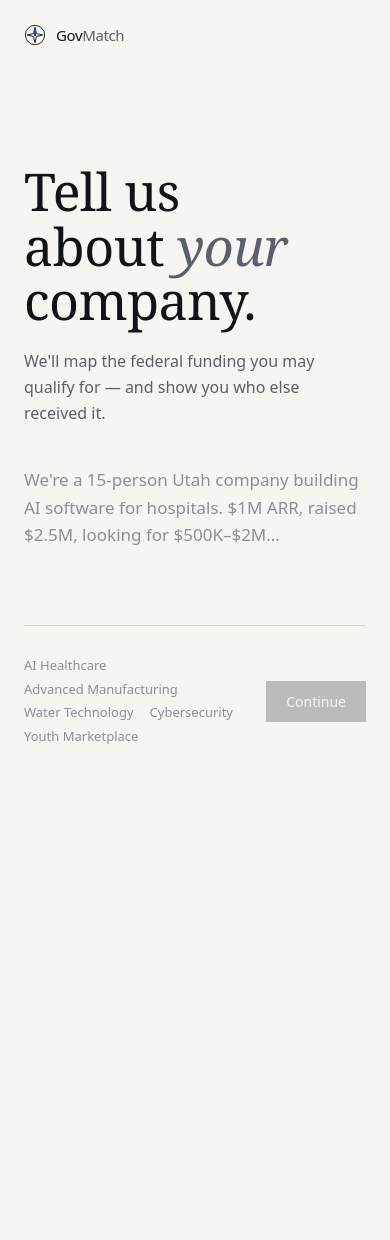
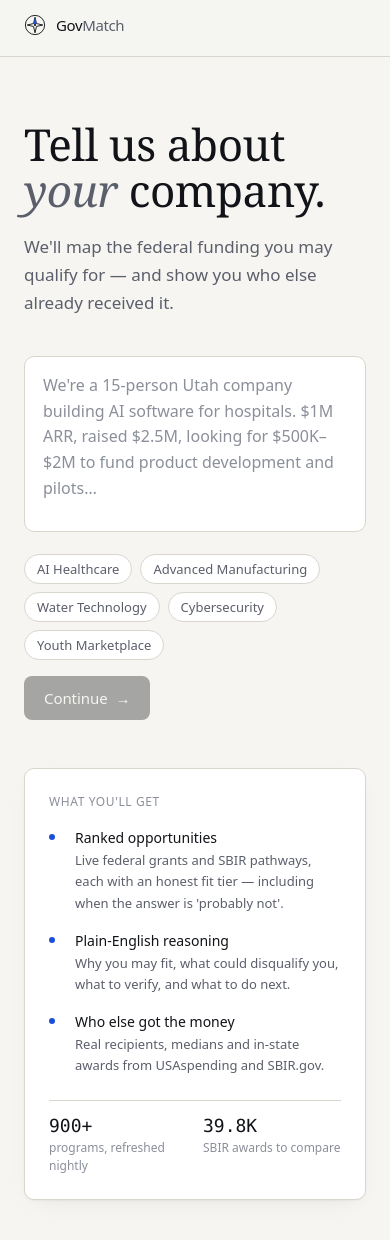
Before and after one commit to MaksymTaran25/ai-builder-hackathon, a React (Vite) app in the folder frontend/: page / in a window 390 px wide. Shown: the top 1240 px of the page. Before the commit the page ends 844 px from the top, so only its background shows below. Built offline with nearby package versions, Linux system fonts and the light colour scheme.

Commit message:
Proper product shell: sticky top bar with progress steps, white cards on paper, real input surface + chips + primary button, two-column intake with 'what you get' panel, results with sticky sidebar (similar companies, Utah)

```diff
--- a/frontend/src/App.tsx
+++ b/frontend/src/App.tsx
@@ -25,12 +25,22 @@ export default function App() {
     }
   }
 
+  const step = view.name === 'intake' ? 1 : view.name === 'confirm' ? 2 : 3
+
   return (
     <div className="min-h-screen">
-      <header className="mx-auto flex max-w-[640px] items-center px-6 pt-6 print:hidden">
-        <button onClick={() => setView({ name: 'intake' })} className="text-ink" aria-label="GovMatch home">
-          <Logo />
-        </button>
+      <header className="sticky top-0 z-10 border-b border-hairline bg-paper/90 backdrop-blur print:hidden">
+        <div className="mx-auto flex h-14 max-w-[1080px] items-center justify-between px-6">
+          <button onClick={() => setView({ name: 'intake' })} className="text-ink" aria-label="GovMatch home">
+            <Logo />
+          </button>
+          <nav className="hidden items-center gap-6 text-[13px] sm:flex" aria-label="Progress">
+            <Step n={1} label="Describe" active={step === 1} done={step > 1} />
+            <Step n={2} label="Confirm" active={step === 2} done={step > 2} />
+            <Step n={3} label="Your map" active={step === 3} done={false} />
+          </nav>
+          <span className="hidden text-[12px] text-ash md:block">Live federal data · runs locally</span>
+        </div>
       </header>
 
       {view.name === 'intake' && <Intake onExtracted={(extract) => setView({ name: 'confirm', extract })} />}
@@ -41,13 +51,31 @@ export default function App() {
       {view.name === 'map' && <OpportunityMap data={view.data} onBack={() => setView({ name: 'intake' })} />}
       {view.name === 'error' && (
         <div className="mx-auto max-w-[640px] px-6 pt-28">
-          <p className="text-[15px] text-ink-2">Something went wrong. {view.message}</p>
-          <button className="mt-6 text-[14px] text-accent underline underline-offset-4" onClick={() => setView({ name: 'intake' })}>
-            Start over
-          </button>
+          <div className="card p-8">
+            <h2 className="text-[20px] font-medium text-ink">Something went wrong</h2>
+            <p className="mt-2 text-[14px] text-graphite">{view.message}</p>
+            <button className="btn btn-primary mt-6" onClick={() => setView({ name: 'intake' })}>
+              Start over
+            </button>
+          </div>
         </div>
       )}
     </div>
+  )
+}
+
+function Step({ n, label, active, done }: { n: number; label: string; active: boolean; done: boolean }) {
+  return (
+    <span className={`flex items-center gap-2 ${active ? 'text-ink' : done ? 'text-graphite' : 'text-ash'}`}>
+      <span
+        className={`num flex h-5 w-5 items-center justify-center rounded-full text-[11px] ${
+          active ? 'bg-ink text-paper' : done ? 'bg-mist text-graphite' : 'border border-hairline text-ash'
+        }`}
+      >
+        {done ? '✓' : n}
+      </span>
+      {label}
+    </span>
   )
 }
 
@@ -65,10 +93,26 @@ function Loading() {
     return () => clearInterval(id)
   }, [])
   return (
-    <div className="mx-auto max-w-[640px] px-6 pt-36">
-      <p className="text-[17px] text-ink">{STEPS[step]}…</p>
-      <div className="mt-4 h-px w-full bg-hairline">
-        <div className="h-px bg-ink transition-all duration-1000" style={{ width: `${((step + 1) / STEPS.length) * 100}%` }} />
+    <div className="mx-auto max-w-[520px] px-6 pt-32">
+      <div className="card p-8">
+        <div className="text-[12px] uppercase tracking-wider text-ash">Building your map</div>
+        <ul className="mt-4 space-y-3">
+          {STEPS.map((s, i) => (
+            <li key={s} className={`flex items-center gap-3 text-[15px] ${i <= step ? 'text-ink' : 'text-ash'}`}>
+              <span
+                className={`flex h-5 w-5 items-center justify-center rounded-full text-[11px] ${
+                  i < step ? 'bg-ink text-paper' : i === step ? 'border-2 border-ink' : 'border border-hairline'
+                }`}
+              >
+                {i < step ? '✓' : ''}
+              </span>
+              {s}
+            </li>
+          ))}
+        </ul>
+        <div className="mt-6 h-1 w-full overflow-hidden rounded-full bg-mist">
+          <div className="h-1 rounded-full bg-ink transition-all duration-1000" style={{ width: `${((step + 1) / STEPS.length) * 100}%` }} />
+        </div>
       </div>
     </div>
   )
--- a/frontend/src/components/Intake.tsx
+++ b/frontend/src/components/Intake.tsx
@@ -19,7 +19,7 @@ export default function Intake({ onExtracted }: Props) {
       const r = await api.extract(text)
       onExtracted(r, text)
     } catch (e) {
-      setError("Couldn't reach the matching service.")
+      setError("Couldn't reach the matching service. Make sure the backend is running.")
       console.error(e)
     } finally {
       setBusy(false)
@@ -27,47 +27,79 @@ export default function Intake({ onExtracted }: Props) {
   }
 
   return (
-    <div className="mx-auto max-w-[640px] px-6 pt-28 pb-24">
-      <h1 className="display text-[52px] text-ink">
+    <div className="mx-auto max-w-[1080px] px-6 pb-24 pt-16 lg:pt-24">
+      <div className="grid gap-12 lg:grid-cols-[1fr_360px] lg:gap-20">
+        {/* left: the ask */}
+        <div>
+          <h1 className="display text-[44px] text-ink sm:text-[56px]">
             Tell us about <em>your</em> company.
           </h1>
-      <p className="mt-5 max-w-[520px] text-[16px] leading-relaxed text-graphite">
-        We'll map the federal funding you may qualify for — and show you who else received it.
+          <p className="mt-5 max-w-[520px] text-[17px] leading-relaxed text-graphite">
+            We'll map the federal funding you may qualify for — and show you who else already received it.
           </p>
 
+          <div className="mt-10">
             <textarea
               aria-label="Describe your company"
-        className="mt-10 h-40 w-full resize-none border-b border-hairline bg-transparent pb-4 text-[17px] leading-relaxed text-ink outline-none transition-colors focus:border-ink"
-        placeholder="We're a 15-person Utah company building AI software for hospitals. $1M ARR, raised $2.5M, looking for $500K–$2M…"
+              className="field h-44 resize-none"
+              placeholder="We're a 15-person Utah company building AI software for hospitals. $1M ARR, raised $2.5M, looking for $500K–$2M to fund product development and pilots…"
               value={text}
               onChange={(e) => setText(e.target.value)}
               onKeyDown={(e) => {
                 if (e.key === 'Enter' && (e.metaKey || e.ctrlKey)) submit()
               }}
             />
-
-      <div className="mt-6 flex items-center justify-between">
-        <div className="flex flex-wrap gap-x-4 gap-y-1">
+            <div className="mt-4 flex flex-wrap items-center justify-between gap-4">
+              <div className="flex flex-wrap gap-2">
                 {TEST_CASES.map((tc) => (
-            <button
-              key={tc.label}
-              onClick={() => setText(tc.text)}
-              className="text-[13px] text-ash transition-colors hover:text-ink"
-            >
+                  <button key={tc.label} onClick={() => setText(tc.text)} className="chip">
                     {tc.label.replace(/^[^\p{L}\p{N}]+/u, '')}
                   </button>
                 ))}
               </div>
-        <button
-          onClick={submit}
-          disabled={busy || !text.trim()}
-          className="shrink-0 bg-ink px-5 py-2.5 text-[14px] font-medium text-paper transition-opacity hover:opacity-85 disabled:opacity-25"
-        >
+              <button onClick={submit} disabled={busy || !text.trim()} className="btn btn-primary">
                 {busy ? 'Reading…' : 'Continue'}
+                {!busy && <span aria-hidden="true">→</span>}
               </button>
             </div>
+            {error && <p className="mt-4 text-[14px] text-notfit">{error}</p>}
+          </div>
+        </div>
 
-      {error && <p className="mt-4 text-[14px] text-notfit">{error}</p>}
+        {/* right: what you get */}
+        <aside className="lg:pt-3">
+          <div className="card p-6">
+            <div className="text-[12px] uppercase tracking-wider text-ash">What you'll get</div>
+            <ul className="mt-4 space-y-4">
+              <Item title="Ranked opportunities" body="Live federal grants and SBIR pathways, each with an honest fit tier — including when the answer is 'probably not'." />
+              <Item title="Plain-English reasoning" body="Why you may fit, what could disqualify you, what to verify, and what to do next." />
+              <Item title="Who else got the money" body="Real recipients, medians and in-state awards from USAspending and SBIR.gov." />
+            </ul>
+            <dl className="mt-6 grid grid-cols-2 gap-4 border-t border-hairline pt-4">
+              <div>
+                <dt className="num text-[18px] leading-none text-ink">900+</dt>
+                <dd className="mt-1 text-[12px] text-ash">programs, refreshed nightly</dd>
+              </div>
+              <div>
+                <dt className="num text-[18px] leading-none text-ink">39.8K</dt>
+                <dd className="mt-1 text-[12px] text-ash">SBIR awards to compare</dd>
+              </div>
+            </dl>
+          </div>
+        </aside>
+      </div>
     </div>
   )
 }
+
+function Item({ title, body }: { title: string; body: string }) {
+  return (
+    <li className="grid grid-cols-[14px_1fr] gap-3">
+      <span className="mt-[7px] h-1.5 w-1.5 rounded-full bg-accent" aria-hidden="true" />
+      <div>
+        <div className="text-[14px] font-medium text-ink">{title}</div>
+        <div className="mt-0.5 text-[13px] leading-relaxed text-graphite">{body}</div>
+      </div>
+    </li>
+  )
+}
--- a/frontend/src/components/OpportunityMap.tsx
+++ b/frontend/src/components/OpportunityMap.tsx
@@ -1,11 +1,11 @@
 import { useState } from 'react'
 import { daysUntil, fmtUSD, type MatchResponse, type Opportunity, type FitTier } from '../api'
 
-const TIER: Record<FitTier, { label: string; fg: string; dot: string }> = {
-  likely_fit: { label: 'Likely fit', fg: 'text-likely', dot: 'bg-likely' },
-  potential_fit: { label: 'Potential fit', fg: 'text-potential', dot: 'bg-potential' },
-  adjacent: { label: 'Adjacent', fg: 'text-adjacent', dot: 'bg-adjacent' },
-  not_a_fit: { label: 'Unlikely', fg: 'text-notfit', dot: 'bg-notfit' },
+const TIER: Record<FitTier, { label: string; fg: string; dot: string; rail: string }> = {
+  likely_fit: { label: 'Likely fit', fg: 'text-likely', dot: 'bg-likely', rail: 'var(--likely)' },
+  potential_fit: { label: 'Potential fit', fg: 'text-potential', dot: 'bg-potential', rail: 'var(--potential)' },
+  adjacent: { label: 'Adjacent', fg: 'text-adjacent', dot: 'bg-adjacent', rail: 'var(--adjacent)' },
+  not_a_fit: { label: 'Unlikely', fg: 'text-notfit', dot: 'bg-notfit', rail: 'var(--notfit)' },
 }
 
 export default function OpportunityMap({ data, onBack }: { data: MatchResponse; onBack: () => void }) {
@@ -14,17 +14,14 @@ export default function OpportunityMap({ data, onBack }: { data: MatchResponse;
   const utah = data.opportunities.filter((o) => o.source === 'utah')
 
   return (
-    <div className="mx-auto max-w-[640px] px-6 pt-20 pb-32">
-      <div className="flex items-center justify-between print:hidden">
-        <button onClick={onBack} className="text-[13px] text-ash transition-colors hover:text-ink">
+    <div className="mx-auto max-w-[1080px] px-6 pb-32 pt-12">
+      {/* header */}
+      <div className="flex flex-wrap items-end justify-between gap-6">
+        <div>
+          <button onClick={onBack} className="btn btn-ghost -ml-3 h-9 px-3 text-[13px] print:hidden">
             ← Start over
           </button>
-        <button onClick={() => window.print()} className="text-[13px] text-ash transition-colors hover:text-ink">
-          Export
-        </button>
-      </div>
-
-      <h2 className="display mt-8 text-[48px] text-ink">
+          <h2 className="display mt-4 text-[44px] text-ink">
             {s.high_potential > 0 ? (
               <>
                 <span className="num">{s.high_potential}</span> strong <em>{s.high_potential === 1 ? 'match' : 'matches'}</em>
@@ -34,61 +31,73 @@ export default function OpportunityMap({ data, onBack }: { data: MatchResponse;
             )}
           </h2>
           <p className="mt-2 text-[15px] text-graphite">
-        {federal.length} federal programs
-        {s.total_potential_value_usd ? ` · ${fmtUSD(s.total_potential_value_usd)}+ potential` : ''}
+            {federal.length} federal programs reviewed
+            {s.total_potential_value_usd ? ` · ${fmtUSD(s.total_potential_value_usd)}+ potential award value` : ''}
             {s.closing_within_90_days ? ` · ${s.closing_within_90_days} closing within 90 days` : ''}
           </p>
+        </div>
+        <button onClick={() => window.print()} className="btn btn-ghost h-10 border border-hairline bg-surface px-4 text-[13px] print:hidden">
+          Export report
+        </button>
+      </div>
 
       {s.overall_note && (
-        <p className="mt-6 border-l-2 border-ink pl-4 text-[15px] leading-relaxed text-ink-2">{s.overall_note}</p>
+        <div className="card mt-8 border-l-[3px] border-l-ink p-5">
+          <div className="text-[12px] uppercase tracking-wider text-ash">Honest read</div>
+          <p className="mt-1 text-[15px] leading-relaxed text-ink-2">{s.overall_note}</p>
+        </div>
       )}
 
-      <div className="mt-10 border-t border-hairline">
+      <div className="mt-10 grid gap-10 lg:grid-cols-[1fr_320px]">
+        {/* main list */}
+        <div className="space-y-3">
           {federal.map((o, i) => (
             <Card key={o.source_id} o={o} index={i} />
           ))}
+          <p className="pt-6 text-[12px] leading-relaxed text-ash">
+            Guidance generated from official data — not an eligibility determination. Verify with the listing before applying.
+          </p>
         </div>
 
+        {/* sidebar */}
+        <aside className="space-y-6 lg:sticky lg:top-20 lg:self-start">
           {data.similar_companies.length > 0 && (
-        <section className="mt-16">
-          <h3 className="text-[13px] font-medium uppercase tracking-wider text-graphite">Companies like you that got funded</h3>
-          <div className="mt-3 border-t border-hairline">
+            <div className="card p-5">
+              <div className="text-[12px] uppercase tracking-wider text-ash">Companies like you that got funded</div>
+              <ul className="mt-3 divide-y divide-hairline">
                 {data.similar_companies.slice(0, 5).map((c, i) => (
-              <div key={i} className="flex items-baseline justify-between gap-4 border-b border-hairline py-3">
-                <span className="truncate text-[15px] text-ink">
+                  <li key={i} className="flex items-baseline justify-between gap-3 py-2.5">
+                    <span className="min-w-0 truncate text-[14px] text-ink">
                       {c.name}
-                  {c.state && <span className={`num ml-2 text-[11px] ${c.state === 'UT' ? 'text-accent' : 'text-ash'}`}>{c.state}</span>}
+                      {c.state && (
+                        <span className={`num ml-1.5 text-[10px] ${c.state === 'UT' ? 'text-accent' : 'text-ash'}`}>{c.state}</span>
+                      )}
                     </span>
-                <span className="num shrink-0 text-[14px] text-graphite">{fmtUSD(c.total_usd)} · {c.agency}</span>
+                    <span className="num shrink-0 text-[13px] text-graphite">{fmtUSD(c.total_usd)}</span>
+                  </li>
+                ))}
+              </ul>
+              <p className="mt-3 text-[12px] text-ash">SBIR/STTR recipients since 2018 with similar technology.</p>
             </div>
-            ))}
-          </div>
-        </section>
           )}
 
           {utah.length > 0 && (
-        <section className="mt-16">
-          <h3 className="text-[13px] font-medium uppercase tracking-wider text-graphite">Utah programs</h3>
-          <div className="mt-3 border-t border-hairline">
+            <div className="card p-5">
+              <div className="text-[12px] uppercase tracking-wider text-ash">Utah programs</div>
+              <ul className="mt-3 divide-y divide-hairline">
                 {utah.map((o) => (
-              <a
-                key={o.source_id}
-                href={o.url ?? '#'}
-                target="_blank"
-                rel="noreferrer"
-                className="block border-b border-hairline py-3 transition-colors hover:bg-paper-2"
-              >
-                <div className="text-[15px] text-ink">{o.title}</div>
-                <div className="mt-0.5 text-[13px] text-graphite">{o.program}</div>
+                  <li key={o.source_id} className="py-2.5">
+                    <a href={o.url ?? '#'} target="_blank" rel="noreferrer" className="group block">
+                      <div className="text-[14px] text-ink group-hover:underline group-hover:underline-offset-4">{o.title}</div>
+                      <div className="mt-0.5 text-[12px] text-graphite">{o.program}</div>
                     </a>
+                  </li>
                 ))}
+              </ul>
             </div>
-        </section>
           )}
-
-      <p className="mt-16 text-[12px] leading-relaxed text-ash">
-        Guidance from official data, not an eligibility determination. Verify with the listing before applying.
-      </p>
+        </aside>
+      </div>
     </div>
   )
 }
@@ -106,49 +115,56 @@ function Card({ o, index }: { o: Opportunity; index: number }) {
   const oneLine = o.llm_reason || o.explanation?.why_fit || ''
   const h = o.history
 
-  const rail = { likely_fit: 'var(--likely)', potential_fit: 'var(--potential)', adjacent: 'var(--adjacent)', not_a_fit: 'var(--notfit)' }[o.fit_tier]
-
   return (
     <article
-      className="rise border-b border-hairline"
-      style={{ animationDelay: `${Math.min(index, 8) * 60}ms`, boxShadow: open ? `inset 2px 0 0 ${rail}` : undefined }}
+      className="card rise overflow-hidden"
+      style={{ animationDelay: `${Math.min(index, 8) * 50}ms`, boxShadow: open ? `inset 3px 0 0 ${t.rail}, var(--shadow)` : undefined }}
     >
       <button
         onClick={() => setOpen(!open)}
         aria-expanded={open}
-        className="grid w-full grid-cols-[1fr_auto] gap-6 py-5 text-left transition-colors hover:bg-paper-2 -mx-3 px-3"
+        className="grid w-full grid-cols-[1fr_auto] gap-6 p-5 text-left transition-colors hover:bg-paper-2/60"
       >
         <div className="min-w-0">
-          <div className={`flex items-center gap-1.5 text-[12px] font-medium ${t.fg}`}>
+          <div className="flex flex-wrap items-center gap-x-3 gap-y-1">
+            <span className={`inline-flex items-center gap-1.5 text-[12px] font-medium ${t.fg}`}>
               <span className={`h-1.5 w-1.5 rounded-full ${t.dot}`} />
               {t.label}
-            {o.eligibility_flag === 'likely_ineligible' && <span className="ml-2 text-notfit">· for-profits likely ineligible</span>}
+            </span>
+            {o.eligibility_flag === 'ok' && o.source === 'grants_gov' && (
+              <span className="text-[12px] text-graphite">Small businesses eligible</span>
+            )}
+            {o.eligibility_flag === 'likely_ineligible' && (
+              <span className="text-[12px] text-notfit">For-profits likely ineligible</span>
+            )}
+            {days != null && days >= 0 && days <= 30 && (
+              <span className="num text-[12px] text-notfit">{days === 0 ? 'Closes today' : `${days} days left`}</span>
+            )}
           </div>
-          <div className="mt-1.5 text-[17px] font-medium leading-snug text-ink">{o.title}</div>
+          <h3 className="mt-2 text-[17px] font-medium leading-snug text-ink">{o.title}</h3>
           <div className="mt-1 text-[13px] text-graphite">{o.agency}</div>
-          {oneLine && <p className="mt-2 line-clamp-2 text-[14px] leading-relaxed text-ink-2">{oneLine}</p>}
+          {oneLine && <p className="mt-2.5 line-clamp-2 text-[14px] leading-relaxed text-ink-2">{oneLine}</p>}
         </div>
+
         <div className="shrink-0 text-right">
           <div
-            className={`num text-[26px] leading-none ${t.fg}`}
+            className={`num text-[28px] leading-none ${t.fg}`}
             title="Relevance: how closely this program's own description matches your company, as read by our local model. Green programs score 70–100, yellow 45–69. Not a probability of funding."
           >
             {Math.round(o.score)}<span className="text-[13px] text-ash">%</span>
           </div>
           <div className="mt-0.5 text-[10px] uppercase tracking-wider text-ash">relevance</div>
-          <div className="num mt-2 text-[12px] leading-relaxed text-graphite">
+          <div className="num mt-3 space-y-0.5 text-[12px] text-graphite">
             {value && <div className="text-ink">{value}</div>}
-            {days != null && days >= 0 && (
-              <div className={days <= 30 ? 'text-notfit' : ''}>{days === 0 ? 'closes today' : `${days}d left`}</div>
-            )}
+            {days != null && days > 30 && <div>{days} days left</div>}
           </div>
         </div>
       </button>
 
       {open && (
-        <div className="space-y-6 pb-7 pl-0 pt-1">
+        <div className="border-t border-hairline bg-paper-2/40 px-5 py-6">
           {o.explanation && (
-            <div className="space-y-4">
+            <div className="grid gap-x-8 gap-y-5 sm:grid-cols-2">
               <Row title="Why you may fit" text={o.explanation.why_fit} />
               <Row title="What could disqualify you" text={o.explanation.concerns} />
               <Row title="Verify before applying" text={o.explanation.verify} />
@@ -157,14 +173,15 @@ function Card({ o, index }: { o: Opportunity; index: number }) {
           )}
 
           {h && h.similar_companies > 0 && (
-            <div>
-              <div className="text-[12px] font-medium uppercase tracking-wider text-graphite">Who else got this money</div>
-              <p className="num mt-1 text-[14px] text-ink-2">
-                {h.similar_companies} recipients · median {fmtUSD(h.median_award_usd)}
-                {h.in_state_recipients > 0 && ` · ${h.in_state_recipients} in your state`}
-              </p>
+            <div className="mt-6 border-t border-hairline pt-5">
+              <div className="text-[12px] uppercase tracking-wider text-ash">Who else got this money</div>
+              <div className="mt-3 grid grid-cols-3 gap-4 sm:max-w-[420px]">
+                <Mini value={String(h.similar_companies)} label="recipients" />
+                <Mini value={fmtUSD(h.median_award_usd)} label="median award" />
+                <Mini value={String(h.in_state_recipients)} label="in your state" />
+              </div>
               {h.sample_recipients.length > 0 && (
-                <p className="mt-1 text-[13px] text-graphite">
+                <p className="mt-3 text-[13px] text-graphite">
                   {h.sample_recipients.slice(0, 3).map((r) => r.name).join(' · ')}
                 </p>
               )}
@@ -172,8 +189,8 @@ function Card({ o, index }: { o: Opportunity; index: number }) {
           )}
 
           {o.url && (
-            <a href={o.url} target="_blank" rel="noreferrer" className="inline-block text-[14px] text-accent underline underline-offset-4">
-              Open official listing
+            <a href={o.url} target="_blank" rel="noreferrer" className="mt-6 inline-flex items-center gap-1.5 text-[14px] font-medium text-accent hover:underline hover:underline-offset-4">
+              Open official listing <span aria-hidden="true">↗</span>
             </a>
           )}
         </div>
@@ -186,8 +203,17 @@ function Row({ title, text }: { title: string; text: string }) {
   if (!text) return null
   return (
     <div>
-      <div className="text-[12px] font-medium uppercase tracking-wider text-graphite">{title}</div>
-      <p className="mt-1 text-[14px] leading-relaxed text-ink-2">{text}</p>
+      <div className="text-[12px] uppercase tracking-wider text-ash">{title}</div>
+      <p className="mt-1.5 text-[14px] leading-relaxed text-ink-2">{text}</p>
     </div>
   )
 }
+
+function Mini({ value, label }: { value: string; label: string }) {
+  return (
+    <div>
+      <div className="num text-[22px] leading-none text-ink">{value}</div>
+      <div className="mt-1 text-[11px] text-graphite">{label}</div>
+    </div>
+  )
+}
--- a/frontend/src/index.css
+++ b/frontend/src/index.css
@@ -34,6 +34,8 @@
   --notfit-bg: #f3e1e3;
   --analyst: #4a3f9a;
   --analyst-bg: #ebe8f5;
+  --surface: #ffffff;
+  --shadow: 0 1px 2px rgba(17,19,24,0.04), 0 8px 24px -12px rgba(17,19,24,0.10);
 }
 
 @theme {
@@ -62,6 +64,7 @@
   --color-notfit-bg: var(--notfit-bg);
   --color-analyst: var(--analyst);
   --color-analyst-bg: var(--analyst-bg);
+  --color-surface: var(--surface);
 }
 
 html {
@@ -95,6 +98,38 @@ body {
 
 /* logo mark: a compass rose drawn in hairlines */
 .mark { display: inline-block; vertical-align: -3px; }
+
+/* surfaces */
+.card {
+  background: var(--surface);
+  border: 1px solid var(--hairline);
+  border-radius: 10px;
+  box-shadow: var(--shadow);
+}
+.btn {
+  display: inline-flex; align-items: center; justify-content: center; gap: 8px;
+  height: 44px; padding: 0 20px; border-radius: 8px;
+  font-size: 15px; font-weight: 500; letter-spacing: -0.005em;
+  transition: background-color 160ms, opacity 160ms, transform 120ms;
+}
+.btn:active { transform: translateY(1px); }
+.btn-primary { background: var(--ink); color: var(--paper); }
+.btn-primary:hover { background: var(--ink-2); }
+.btn-primary:disabled { opacity: 0.35; cursor: not-allowed; transform: none; }
+.btn-ghost { color: var(--graphite); }
+.btn-ghost:hover { color: var(--ink); background: var(--paper-2); }
+.field {
+  width: 100%; background: var(--surface); border: 1px solid var(--hairline); border-radius: 10px;
+  padding: 16px 18px; font-size: 16px; line-height: 1.6; color: var(--ink);
+  transition: border-color 160ms, box-shadow 160ms;
+}
+.field:focus { outline: none; border-color: var(--ink); box-shadow: 0 0 0 3px rgba(17,19,24,0.06); }
+.chip {
+  display: inline-flex; align-items: center; height: 30px; padding: 0 12px; border-radius: 999px;
+  border: 1px solid var(--hairline); background: var(--surface); font-size: 13px; color: var(--graphite);
+  transition: border-color 160ms, color 160ms;
+}
+.chip:hover { border-color: var(--ink); color: var(--ink); }
 
 /* mono numerals everywhere digits line up */
 .num {
```
Also changed, not shown: frontend/src/components/Confirm.tsx (+40 -21 lines). Lines whose indentation alone changed are shown as unchanged.
